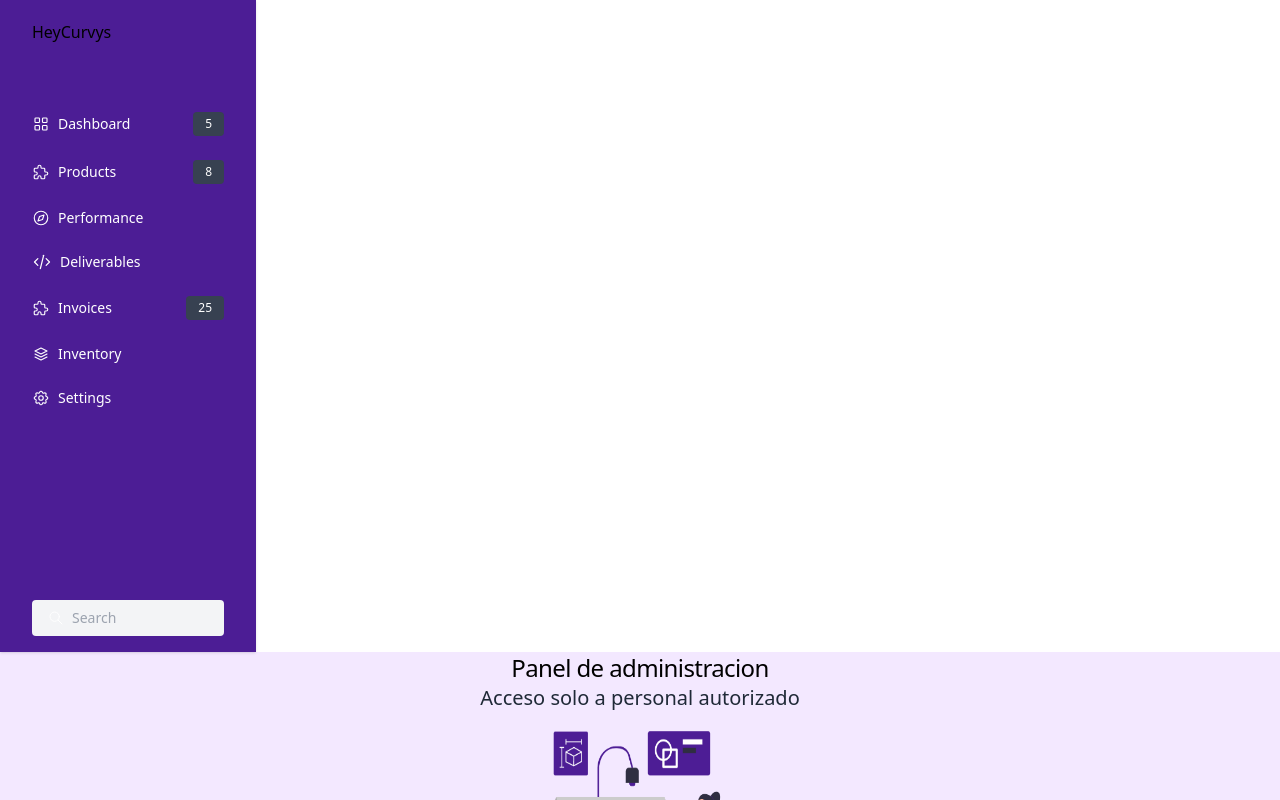
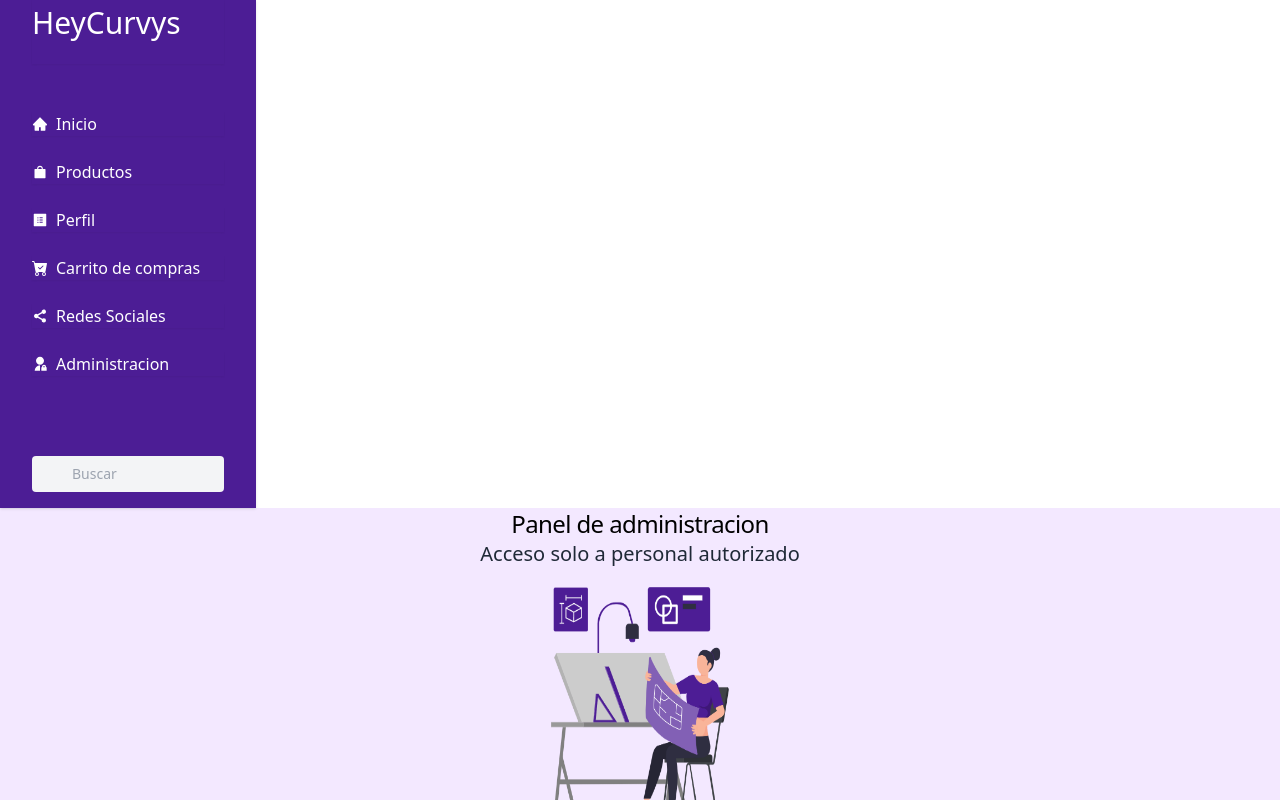
Before and after one commit to omar1779/HeyCurvys, a React (Vite) app: page /profile in a window 1280 px wide. Built offline with nearby package versions, Linux system fonts and the light colour scheme.

Commit message:
new fixed

```diff
--- a/src/components/Nav.jsx
+++ b/src/components/Nav.jsx
@@ -1,7 +1,9 @@
 import React, { useState } from "react";
-import { SlMenu } from "react-icons/sl";
 import { Link } from "react-router-dom";
-import { FaShoppingCart } from "react-icons/fa";
+import { AiFillHome, AiFillShopping, AiFillProfile } from "react-icons/ai";
+import { BsFillCartCheckFill } from "react-icons/bs";
+import { IoShareSocialSharp } from "react-icons/io5";
+import { RiAdminFill } from "react-icons/ri";
 function Nav() {
   const [sidebar, setSidebar] = useState("");
   const [iconMobile, setIconMobile] = useState(false);
@@ -13,7 +15,6 @@ function Nav() {
       setIconMobile(false);
       setSidebar("");
     }
-    console.log(sidebar);
   };
   return (
     <div className="flex flex-no-wrap h-full shadow-2xl">
@@ -21,193 +22,67 @@ function Nav() {
         className={`w-64 absolute sm:relative bg-violet-900 shadow md:h-full flex-col justify-between hidden sm:flex`}
       >
         <div className="px-8 h-full">
-          <div className="h-16 w-full flex items-center">
-            <h1 className="font-thin">HeyCurvys</h1>
+          <div className="h-16 w-full shadow-sm flex items-center">
+            <h1 className="font-thin text-white text-3xl animate-bounce">
+              HeyCurvys
+            </h1>
           </div>
           <ul className="mt-12">
-            <li className="flex w-full justify-between text-white hover:text-white cursor-pointer items-center mb-6">
+            <li className="flex shadow-sm w-full justify-between text-white hover:text-white cursor-pointer items-center mb-6">
+              <Link to="/">
                 <div className="flex items-center">
-                <svg
-                  xmlns="http://www.w3.org/2000/svg"
-                  className="icon icon-tabler icon-tabler-grid"
-                  width={18}
-                  height={18}
-                  viewBox="0 0 24 24"
-                  strokeWidth="1.5"
-                  stroke="currentColor"
-                  fill="none"
-                  strokeLinecap="round"
-                  strokeLinejoin="round"
-                >
-                  <path stroke="none" d="M0 0h24v24H0z" />
-                  <rect x={4} y={4} width={6} height={6} rx={1} />
-                  <rect x={14} y={4} width={6} height={6} rx={1} />
-                  <rect x={4} y={14} width={6} height={6} rx={1} />
-                  <rect x={14} y={14} width={6} height={6} rx={1} />
-                </svg>
-                <span className="text-sm  ml-2">Dashboard</span>
+                  <AiFillHome />
+                  <span className="text-base  ml-2">Inicio</span>
                 </div>
-              <div className="py-1 px-3 bg-gray-700 rounded text-white flex items-center justify-center text-xs">
-                5
+              </Link>
+            </li>
+            <li className="flex shadow-sm w-full justify-between text-white hover:text-white cursor-pointer items-center mb-6">
+              <Link to="/products">
+                <div className="flex items-center">
+                  <AiFillShopping />
+                  <span className="text-base  ml-2">Productos</span>
                 </div>
+              </Link>
             </li>
-            <li className="flex w-full justify-between text-white hover:text-white cursor-pointer items-center mb-6">
+            <li className="flex shadow-sm w-full justify-between text-white hover:text-white cursor-pointer items-center mb-6">
+              <Link to="/profile">
                 <div className="flex items-center">
-                <svg
-                  xmlns="http://www.w3.org/2000/svg"
-                  className="icon icon-tabler icon-tabler-puzzle"
-                  width={18}
-                  height={18}
-                  viewBox="0 0 24 24"
-                  strokeWidth="1.5"
-                  stroke="currentColor"
-                  fill="none"
-                  strokeLinecap="round"
-                  strokeLinejoin="round"
-                >
-                  <path stroke="none" d="M0 0h24v24H0z" />
-                  <path d="M4 7h3a1 1 0 0 0 1 -1v-1a2 2 0 0 1 4 0v1a1 1 0 0 0 1 1h3a1 1 0 0 1 1 1v3a1 1 0 0 0 1 1h1a2 2 0 0 1 0 4h-1a1 1 0 0 0 -1 1v3a1 1 0 0 1 -1 1h-3a1 1 0 0 1 -1 -1v-1a2 2 0 0 0 -4 0v1a1 1 0 0 1 -1 1h-3a1 1 0 0 1 -1 -1v-3a1 1 0 0 1 1 -1h1a2 2 0 0 0 0 -4h-1a1 1 0 0 1 -1 -1v-3a1 1 0 0 1 1 -1" />
-                </svg>
-                <span className="text-sm  ml-2">Products</span>
+                  <AiFillProfile />
+                  <span className="text-base  ml-2">Perfil</span>
                 </div>
-              <div className="py-1 px-3 bg-gray-700 rounded text-white flex items-center justify-center text-xs">
-                8
+              </Link>
+            </li>
+            <li className="flex shadow-sm w-full justify-between text-white hover:text-white cursor-pointer items-center mb-6">
+              <Link to="/cart">
+                <div className="flex items-center">
+                  <BsFillCartCheckFill />
+                  <span className="text-base  ml-2">Carrito de compras</span>
                 </div>
+              </Link>
             </li>
-            <li className="flex w-full justify-between text-white hover:text-white cursor-pointer items-center mb-6">
+            <li className="flex shadow-sm w-full justify-between text-white hover:text-white cursor-pointer items-center mb-6">
+              <Link to="/contact">
                 <div className="flex items-center">
-                <svg
-                  xmlns="http://www.w3.org/2000/svg"
-                  className="icon icon-tabler icon-tabler-compass"
-                  width={18}
-                  height={18}
-                  viewBox="0 0 24 24"
-                  strokeWidth="1.5"
-                  stroke="currentColor"
-                  fill="none"
-                  strokeLinecap="round"
-                  strokeLinejoin="round"
-                >
-                  <path stroke="none" d="M0 0h24v24H0z" />
-                  <polyline points="8 16 10 10 16 8 14 14 8 16" />
-                  <circle cx={12} cy={12} r={9} />
-                </svg>
-                <span className="text-sm  ml-2">Performance</span>
+                  <IoShareSocialSharp />
+                  <span className="text-base  ml-2">Redes Sociales</span>
                 </div>
+              </Link>
             </li>
-            <li className="flex w-full justify-between text-white hover:text-white cursor-pointer items-center mb-6">
+            <li className="flex shadow-sm w-full justify-between text-white hover:text-white cursor-pointer items-center">
+              <Link to="/admin">
                 <div className="flex items-center">
-                <svg
-                  xmlns="http://www.w3.org/2000/svg"
-                  className="icon icon-tabler icon-tabler-code"
-                  width={20}
-                  height={20}
-                  viewBox="0 0 24 24"
-                  strokeWidth="1.5"
-                  stroke="currentColor"
-                  fill="none"
-                  strokeLinecap="round"
-                  strokeLinejoin="round"
-                >
-                  <path stroke="none" d="M0 0h24v24H0z" />
-                  <polyline points="7 8 3 12 7 16" />
-                  <polyline points="17 8 21 12 17 16" />
-                  <line x1={14} y1={4} x2={10} y2={20} />
-                </svg>
-                <span className="text-sm  ml-2">Deliverables</span>
+                  <RiAdminFill />
+                  <span className="text-base  ml-2">Administracion</span>
                 </div>
-            </li>
-            <li className="flex w-full justify-between text-white hover:text-white cursor-pointer items-center mb-6">
-              <div className="flex items-center">
-                <svg
-                  xmlns="http://www.w3.org/2000/svg"
-                  className="icon icon-tabler icon-tabler-puzzle"
-                  width={18}
-                  height={18}
-                  viewBox="0 0 24 24"
-                  strokeWidth="1.5"
-                  stroke="currentColor"
-                  fill="none"
-                  strokeLinecap="round"
-                  strokeLinejoin="round"
-                >
-                  <path stroke="none" d="M0 0h24v24H0z" />
-                  <path d="M4 7h3a1 1 0 0 0 1 -1v-1a2 2 0 0 1 4 0v1a1 1 0 0 0 1 1h3a1 1 0 0 1 1 1v3a1 1 0 0 0 1 1h1a2 2 0 0 1 0 4h-1a1 1 0 0 0 -1 1v3a1 1 0 0 1 -1 1h-3a1 1 0 0 1 -1 -1v-1a2 2 0 0 0 -4 0v1a1 1 0 0 1 -1 1h-3a1 1 0 0 1 -1 -1v-3a1 1 0 0 1 1 -1h1a2 2 0 0 0 0 -4h-1a1 1 0 0 1 -1 -1v-3a1 1 0 0 1 1 -1" />
-                </svg>
-                <span className="text-sm  ml-2">Invoices</span>
-              </div>
-              <div className="py-1 px-3 bg-gray-700 rounded text-white flex items-center justify-center text-xs">
-                25
-              </div>
-            </li>
-            <li className="flex w-full justify-between text-white hover:text-white cursor-pointer items-center mb-6">
-              <div className="flex items-center">
-                <svg
-                  xmlns="http://www.w3.org/2000/svg"
-                  className="icon icon-tabler icon-tabler-stack"
-                  width={18}
-                  height={18}
-                  viewBox="0 0 24 24"
-                  strokeWidth="1.5"
-                  stroke="currentColor"
-                  fill="none"
-                  strokeLinecap="round"
-                  strokeLinejoin="round"
-                >
-                  <path stroke="none" d="M0 0h24v24H0z" />
-                  <polyline points="12 4 4 8 12 12 20 8 12 4" />
-                  <polyline points="4 12 12 16 20 12" />
-                  <polyline points="4 16 12 20 20 16" />
-                </svg>
-                <span className="text-sm  ml-2">Inventory</span>
-              </div>
-            </li>
-            <li className="flex w-full justify-between text-white hover:text-white cursor-pointer items-center">
-              <div className="flex items-center">
-                <svg
-                  xmlns="http://www.w3.org/2000/svg"
-                  className="icon icon-tabler icon-tabler-settings"
-                  width={18}
-                  height={18}
-                  viewBox="0 0 24 24"
-                  strokeWidth="1.5"
-                  stroke="currentColor"
-                  fill="none"
-                  strokeLinecap="round"
-                  strokeLinejoin="round"
-                >
-                  <path stroke="none" d="M0 0h24v24H0z" />
-                  <path d="M10.325 4.317c.426-1.756 2.924-1.756 3.35 0a1.724 1.724 0 0 0 2.573 1.066c1.543-.94 3.31.826 2.37 2.37a1.724 1.724 0 0 0 1.065 2.572c1.756.426 1.756 2.924 0 3.35a1.724 1.724 0 0 0 -1.066 2.573c.94 1.543-.826 3.31-2.37 2.37a1.724 1.724 0 0 0 -2.572 1.065c-.426 1.756-2.924 1.756-3.35 0a1.724 1.724 0 0 0 -2.573 -1.066c-1.543.94-3.31-.826-2.37-2.37a1.724 1.724 0 0 0 -1.065 -2.572c-1.756-.426-1.756-2.924 0-3.35a1.724 1.724 0 0 0 1.066 -2.573c-.94-1.543.826-3.31 2.37-2.37.996.608 2.296.07 2.572-1.065z" />
-                  <circle cx={12} cy={12} r={3} />
-                </svg>
-                <span className="text-sm  ml-2">Settings</span>
-              </div>
+              </Link>
             </li>
           </ul>
-          <div className="flex justify-center mt-48 mb-4 w-full">
+          <div className="flex justify-center mt-20 mb-4 w-full">
             <div className="relative ">
-              <div className="text-white absolute ml-4 inset-0 m-auto w-4 h-4">
-                <svg
-                  xmlns="http://www.w3.org/2000/svg"
-                  className="icon icon-tabler icon-tabler-search"
-                  width={16}
-                  height={16}
-                  viewBox="0 0 24 24"
-                  strokeWidth="1.5"
-                  stroke="currentColor"
-                  fill="none"
-                  strokeLinecap="round"
-                  strokeLinejoin="round"
-                >
-                  <path stroke="none" d="M0 0h24v24H0z" />
-                  <circle cx={10} cy={10} r={7} />
-                  <line x1={21} y1={21} x2={15} y2={15} />
-                </svg>
-              </div>
               <input
-                className=" focus:outline-none rounded w-full text-sm text-white bg-gray-100 pl-10 py-2"
+                className=" focus:outline-none rounded w-full text-sm text-black bg-gray-100 pl-10 py-2"
                 type="text"
-                placeholder="Search"
+                placeholder="Buscar"
               />
             </div>
           </div>
@@ -280,114 +155,72 @@ function Nav() {
         )}
         <div className={`px-8 ${sidebar} h-screen`}>
           <div className="h-16 w-full shadow-sm flex items-center">
-            <h1 className="font-thin text-white text-3xl animate-bounce">HeyCurvys</h1>
+            <h1 className="font-thin text-white text-3xl animate-bounce">
+              HeyCurvys
+            </h1>
           </div>
           <ul className="mt-12">
             <li className="flex shadow-sm w-full justify-between text-white hover:text-white cursor-pointer items-center mb-6">
+              <Link to="/">
                 <div className="flex items-center">
-                {/* añadir icono */}
+                  <AiFillHome />
                   <span className="text-base  ml-2">Inicio</span>
                 </div>
+              </Link>
             </li>
             <li className="flex shadow-sm w-full justify-between text-white hover:text-white cursor-pointer items-center mb-6">
+              <Link to="/products">
                 <div className="flex items-center">
-                {/* añadir icono */}
+                  <AiFillShopping />
                   <span className="text-base  ml-2">Productos</span>
                 </div>
+              </Link>
             </li>
             <li className="flex shadow-sm w-full justify-between text-white hover:text-white cursor-pointer items-center mb-6">
+              <Link to="/profile">
                 <div className="flex items-center">
+                  <AiFillProfile />
+                  <span className="text-base  ml-2">Perfil</span>
+                </div>
+              </Link>
+            </li>
+            <li className="flex shadow-sm w-full justify-between text-white hover:text-white cursor-pointer items-center mb-6">
+              <Link to="/cart">
+                <div className="flex items-center">
+                  <BsFillCartCheckFill />
+                  <span className="text-base  ml-2">Carrito de compras</span>
+                </div>
+              </Link>
+            </li>
+            <li className="flex shadow-sm w-full justify-between text-white hover:text-white cursor-pointer items-center mb-6">
+              <Link to="/contact">
+                <div className="flex items-center">
+                  <IoShareSocialSharp />
+                  <span className="text-base  ml-2">Redes Sociales</span>
+                </div>
+              </Link>
+            </li>
+            <li className="flex shadow-sm w-full justify-between text-white hover:text-white cursor-pointer items-center">
+              <Link to="/admin">
+                <div className="flex items-center">
+                  <RiAdminFill />
                   <span className="text-base  ml-2">Administracion</span>
                 </div>
-            </li>
-            <li className="flex shadow-sm w-full justify-between text-white hover:text-white cursor-pointer items-center mb-6">
-              <div className="flex items-center">
-                <span className="text-base  ml-2">Inventario</span>
-              </div>
-            </li>
-            <li className="flex shadow-sm w-full justify-between text-white hover:text-white cursor-pointer items-center mb-6">
-              <div className="flex items-center">
-                <span className="text-base  ml-2">Redes Sociales</span>
-              </div>
-            </li>
-            <li className="flex shadow-sm w-full justify-between text-white hover:text-white cursor-pointer items-center">
-              <div className="flex items-center">
-                <span className="text-base  ml-2">Contacto</span>
-              </div>
+              </Link>
             </li>
           </ul>
           <div className="flex shadow-sm justify-center mt-20 mb-7 w-full">
             <div className="relative ">
               <input
-                className="focus:outline-none rounded w-full text-base text-white bg-gray-100 pl-10 py-2"
+                className="focus:outline-none rounded w-full text-base text-black bg-gray-100 pl-10 py-2"
                 type="text"
-                placeholder="Search"
+                placeholder="Buscar"
               />
             </div>
           </div>
         </div>
       </div>
     </div>
-    /*     <div className="flex">
-      <div className="bg-violet-900 h-14 md:h-28 3xl:h-20 pl-5 flex flex-1 items-center justify-between">
-        <div className="flex items-center ">
-          <img
-            src="../../public/Niche service marketplace-amico.svg"
-            className="h-10 w-10 rounded-md mr-5 md:w-16 md:h-16"
-          />
-          <h1 className="text-white text-2xl font-thin md:text-4xl">
-            HeyCurvys
-          </h1>
-        </div>
-        <div className="flex h-12 items-center">
-          <SlMenu
-            className="animate-pulse h-8 w-8 mr-5 text-white duration-200 hover:rotate-180"
-            onClick={() => {
-              menu ? setMenu(false) : setMenu(true);
-              console.log(menu);
-            }}
-          />
-        </div>
-      </div>
-      <div className="flex justify-end">
-        {menu ? (
-          <div className="shadow-2xl mt-14 md:mt-28 3xl:mt-20 fixed z-50 h-32 flex justify-end bg-transparent ease-in duration-300">
-            <div className="font-thin text-md md:text-lg w-32 pr-6 rounded-bl-3xl flex flex-col justify-evenly bg-violet-900 text-right text-white shadow-2xl">
-              <Link
-                to="/"
-                className="hover:animate-ping"
-                onClick={() => setMenu(false)}
-              >
-                Home
-              </Link>
-              <Link
-                to="/products"
-                className="hover:animate-ping"
-                onClick={() => setMenu(false)}
-              >
-                Productos
-              </Link>
-              <Link
-                to="/profile"
-                className="hover:animate-ping"
-                onClick={() => setMenu(false)}
-              >
-                Admin. panel
-              </Link>
-              <Link
-                to="/Cart"
-                className="hover:animate-ping"
-                onClick={() => setMenu(false)}
-              >
-                <FaShoppingCart className="ml-auto" />
-              </Link>
-            </div>
-          </div>
-        ) : (
-          <></>
-        )}
-      </div>
-    </div> */
   );
 }
 
--- a/src/features/product/productSlice.js
+++ b/src/features/product/productSlice.js
@@ -35,9 +35,9 @@ export const productSlice = createSlice({
     },
   },
 });
-export const getAllProductsAsync = (page, limit,) => async (dispatch) => {
+export const getAllProductsAsync = (page, limit,category) => async (dispatch) => {
     try {
-      const response = await axios.get(`http://localhost:9000/get/products?page=${page || 1}&limit=${limit || 10}`);
+      const response = await axios.get(`http://localhost:9000/get/products?page=${page || 1}&limit=${limit || 10}&filter=${"allProducts" ||category}`);
       dispatch(getAllProducts(response.data));
       console.log(response.data, "data de Db");
     } catch (err) {
--- a/src/page/Products.jsx
+++ b/src/page/Products.jsx
@@ -1,16 +1,15 @@
 import React from "react";
 import Nav from "../components/Nav";
-import Footer from "../components/Footer";
 import ProductsList from "../components/ProductsList";
-import { useSelector ,useDispatch} from "react-redux";
+import { useSelector, useDispatch } from "react-redux";
 import { getAllProductsAsync } from "../features/product/productSlice";
 import { useEffect } from "react";
 function Products() {
-  const {products} = useSelector(state => state.products)
-  const dispatch = useDispatch()
-  useEffect(()=>{
-    dispatch(getAllProductsAsync())
-  },[dispatch])
+  const { products } = useSelector((state) => state.products);
+  const dispatch = useDispatch();
+  useEffect(() => {
+    dispatch(getAllProductsAsync());
+  }, [dispatch]);
   return (
     <>
       {products.length === 0 ? (
@@ -35,16 +34,9 @@ function Products() {
           </div>
         </div>
       ) : (
-        <div className="h-full bg-white flex flex-col lg:justify-between">
-          <div className="h-auto mb-3">
-            <Nav />
-          </div>
-          <div className="h-full lg:h-5/6">
-            <ProductsList />
-          </div>
-          <div className="h-auto">
-            <Footer />
-          </div>
+        <div className="bg-purple-100 h-full flex justify-between">
+          <Nav />
+          <ProductsList />
         </div>
       )}
     </>
```
Also changed, not shown: src/components/ProductsList.jsx (+18 -54 lines). Lines whose indentation alone changed are shown as unchanged.
